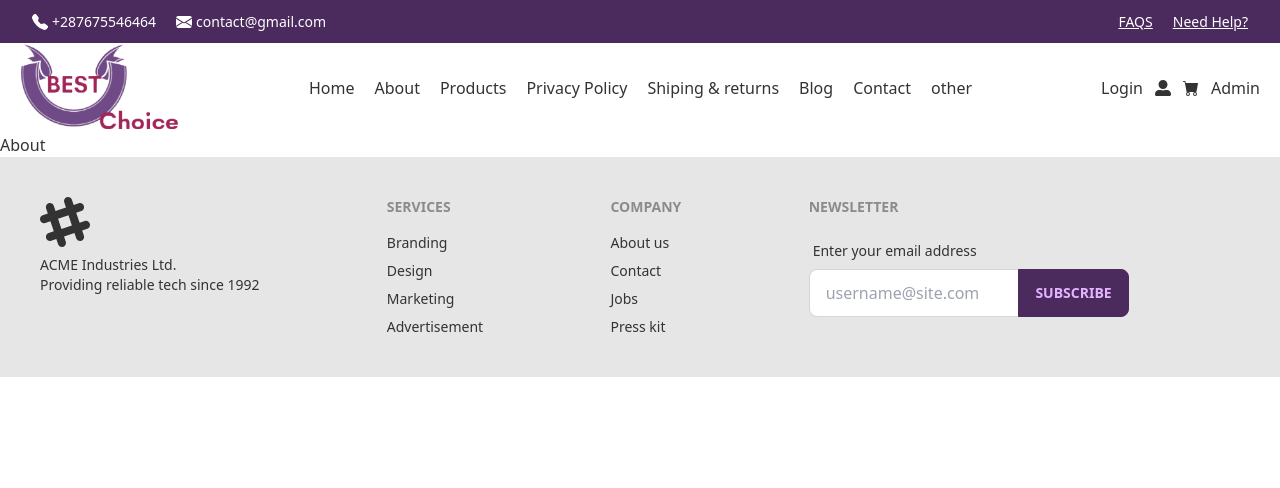
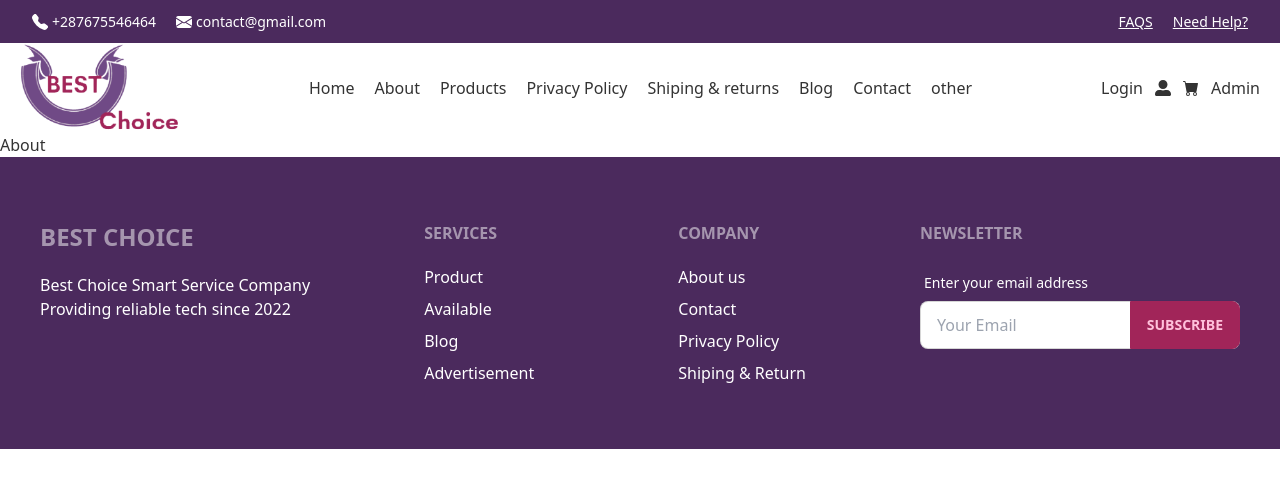
Before and after one commit to anishazahan/Best-Choice, a React (Create React App) app: page /about in a window 1280 px wide. Shown: the top 488 px of the page. Built offline with nearby package versions, Linux system fonts and the light colour scheme.

Commit message:
top footer design

```diff
--- /dev/null
+++ b/src/Shared/Footer/Footer.css
@@ -0,0 +1,3 @@
+.footer-section{
+    background:#4B2A5D ;
+}
--- a/src/Shared/Footer/Footer.js
+++ b/src/Shared/Footer/Footer.js
@@ -1,38 +1,46 @@
 import React from "react";
 import { Link } from "react-router-dom";
+import './Footer.css'
+
 
 const Footer = () => {
   return (
-    <div>
+    <div className="footer-section">
 
-    <footer className="footer p-10 bg-base-200 text-base-content">
+    <footer className=" px-5 md:px-7 lg:px-10 py-16 text-white mx-auto flex flex-col md:flex-row max-w-7xl justify-between">
   <div>
-    <svg width="50" height="50" viewBox="0 0 24 24" xmlns="http://www.w3.org/2000/svg" fillRule="evenodd" clipRule="evenodd" className="fill-current"><path d="M22.672 15.226l-2.432.811.841 2.515c.33 1.019-.209 2.127-1.23 2.456-1.15.325-2.148-.321-2.463-1.226l-.84-2.518-5.013 1.677.84 2.517c.391 1.203-.434 2.542-1.831 2.542-.88 0-1.601-.564-1.86-1.314l-.842-2.516-2.431.809c-1.135.328-2.145-.317-2.463-1.229-.329-1.018.211-2.127 1.231-2.456l2.432-.809-1.621-4.823-2.432.808c-1.355.384-2.558-.59-2.558-1.839 0-.817.509-1.582 1.327-1.846l2.433-.809-.842-2.515c-.33-1.02.211-2.129 1.232-2.458 1.02-.329 2.13.209 2.461 1.229l.842 2.515 5.011-1.677-.839-2.517c-.403-1.238.484-2.553 1.843-2.553.819 0 1.585.509 1.85 1.326l.841 2.517 2.431-.81c1.02-.33 2.131.211 2.461 1.229.332 1.018-.21 2.126-1.23 2.456l-2.433.809 1.622 4.823 2.433-.809c1.242-.401 2.557.484 2.557 1.838 0 .819-.51 1.583-1.328 1.847m-8.992-6.428l-5.01 1.675 1.619 4.828 5.011-1.674-1.62-4.829z"></path></svg>
-    <p>ACME Industries Ltd.<br/> Providing reliable tech since 1992</p>
+    <h1 className="mb-5 text-2xl font-bold footer-title">Best Choice</h1>
+    <p className="font-medium">Best Choice Smart Service Company<br/> Providing reliable tech since   {(new Date().getFullYear())}</p>
+  </div>
+ <div className="flex flex-col md:flex-row justify-between space-x-36">
+ <div>
+    <h1 className=" mb-5 footer-title">Services</h1>
+    <div className="flex flex-col space-y-2">
+    <Link to='/' className="link link-hover">Product</Link>
+    <Link to='/' className="link link-hover">Available</Link>
+    <Link to='/' className="link link-hover">Blog</Link>
+    <Link to='/' className="link link-hover">Advertisement</Link>
+    </div>
   </div>
   <div>
-    <span className="footer-title">Services</span>
-    <Link to='/' className="link link-hover">Branding</Link>
-    <Link to='/' className="link link-hover">Design</Link>
-    <Link to='/' className="link link-hover">Marketing</Link>
-    <Link to='/' className="link link-hover">Advertisement</Link>
+    <h1 className="footer-title mb-5">Company</h1>
+  <div className="flex flex-col space-y-2">
+  <Link to='/' className="link link-hover">About us</Link>
+    <Link to='/' className="link link-hover">Contact</Link>
+    <Link to='/' className="link link-hover">Privacy Policy</Link>
+    <Link to='/' className="link link-hover">Shiping & Return</Link>
   </div>
+  </div>
+ </div>
   <div>
-    <span className="footer-title">Company</span>
-    <Link to='/' className="link link-hover">About us</Link>
-    <Link to='/' className="link link-hover">Contact</Link>
-    <Link to='/' className="link link-hover">Jobs</Link>
-    <Link to='/' className="link link-hover">Press kit</Link>
-  </div>
-  <div>
-    <span className="footer-title">Newsletter</span>
+    <h1 className="footer-title mb-5">Newsletter</h1>
     <div className="form-control w-80">
       <label className="label">
-        <span className="label-text">Enter your email address</span>
+        <span className="label-text text-white">Enter your email address</span>
       </label>
       <div className="relative">
-        <input type="text" placeholder="username@site.com" className="input input-bordered w-full pr-16" />
-        <button className="btn btn-primary absolute top-0 right-0 rounded-l-none">Subscribe</button>
+        <input type="text" placeholder="Your Email" className="input input-bordered w-full pr-16" />
+        <button className="btn btn-secondary absolute top-0 right-0 rounded-l-none">Subscribe</button>
       </div>
     </div>
   </div>
```
